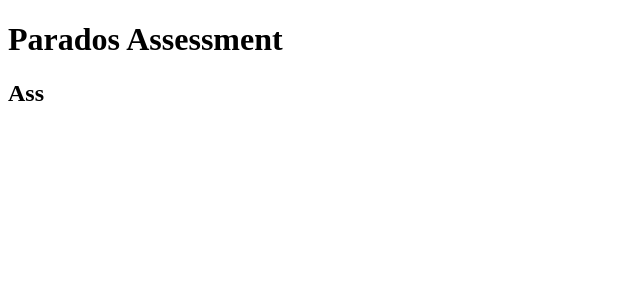
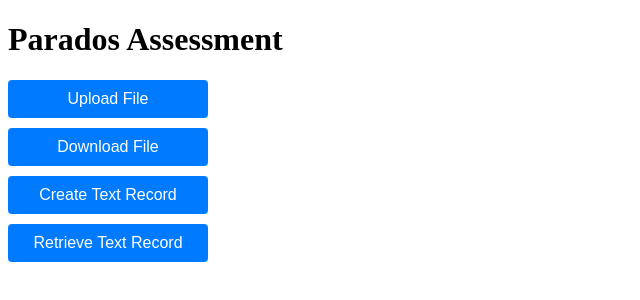
Before and after one commit to AbhishekPethani/Parados_Assessment_Frontend, a React (Create React App) app: page / in a window 1280 px wide. Shown: the top 300 px of the page, without its empty margins (0-640 px from the left). Built offline with nearby package versions, Linux system fonts and the light colour scheme.

Commit message:
Added buttons with its handling functions

```diff
--- a/package.json
+++ b/package.json
@@ -6,6 +6,7 @@
     "@testing-library/jest-dom": "^5.17.0",
     "@testing-library/react": "^13.4.0",
     "@testing-library/user-event": "^13.5.0",
+    "axios": "^1.6.5",
     "react": "^18.2.0",
     "react-dom": "^18.2.0",
     "react-scripts": "5.0.1",
--- a/src/components/Assessment.js
+++ b/src/components/Assessment.js
@@ -1,8 +1,57 @@
-import React from "react";
+import React, { useState } from "react";
+import Button from "./Button";
+import axios from "axios";
+import "./styles.css";
+
+// URL of server where API is deployed
+const baseURL = 'http://ec2-3-82-22-147.compute-1.amazonaws.com:3000';
 
 const Assessment = () => {
+
+    const [result, setResult] = useState(null);
+
+    const handleUploadFile = () => {
+        axios.post(baseURL + '/uploadFile')
+        .then((res) => {
+            setResult(res.data.result)
+        })
+        .catch((err) => console.log(err))
+    }
+
+    const handleDownloadFile = () => {
+        axios.get(baseURL + '/downloadFile')
+        .then((res) => {
+            setResult(res.data.result)
+        })
+        .catch((err) => console.log(err))
+    }
+
+    const handleCreateTextRecord = () => {
+        axios.post(baseURL + '/createTextRecord')
+        .then((res) => {
+            setResult(res.data.result)
+        })
+        .catch((err) => console.log(err))
+    }
+
+    const handleRetrieveTextRecord = () => {
+        axios.get(baseURL + '/retrieveTextrecord')
+        .then((res) => {
+            setResult(JSON.stringify(res.data.result))
+        })
+        .catch((err) => console.log(err))
+    }
+
     return (
-        <h2> Ass</h2>
+        <div>
+            <div className="container">
+                <Button onClick= {handleUploadFile} label="Upload File"/>
+                <Button onClick= {handleDownloadFile} label="Download File"/>
+                <Button onClick= {handleCreateTextRecord} label="Create Text Record"/>
+                <Button onClick= {handleRetrieveTextRecord} label="Retrieve Text Record"/>
+            </div>
+            {result && <p> {result} </p>}
+        </div>
     );
 }
 export default Assessment;
--- /dev/null
+++ b/src/components/Button.js
@@ -0,0 +1,25 @@
+import React from 'react';
+
+const Button = ({ onClick, label, type, disabled }) => {
+  return (
+    <button
+      type={type || 'button'}
+      onClick={onClick}
+      disabled={disabled}
+      style={{
+        padding: '10px 15px',
+        fontSize: '16px',
+        cursor: disabled ? 'not-allowed' : 'pointer',
+        backgroundColor: disabled ? '#ccc' : '#007bff',
+        color: '#fff',
+        border: 'none',
+        borderRadius: '4px',
+        width: '200px',
+      }}
+    >
+      {label}
+    </button>
+  );
+};
+
+export default Button;
--- /dev/null
+++ b/src/components/styles.css
@@ -0,0 +1,5 @@
+.container {
+    display: flex;
+    flex-direction: column;
+    gap: 10px;
+}
```
Also changed, not shown: src/App.js (line endings or trailing spaces), 1 other file (tests, documents, lock files or other folders).
